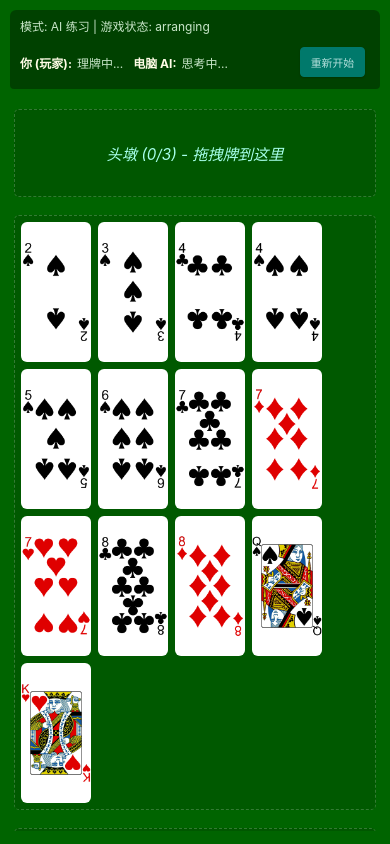
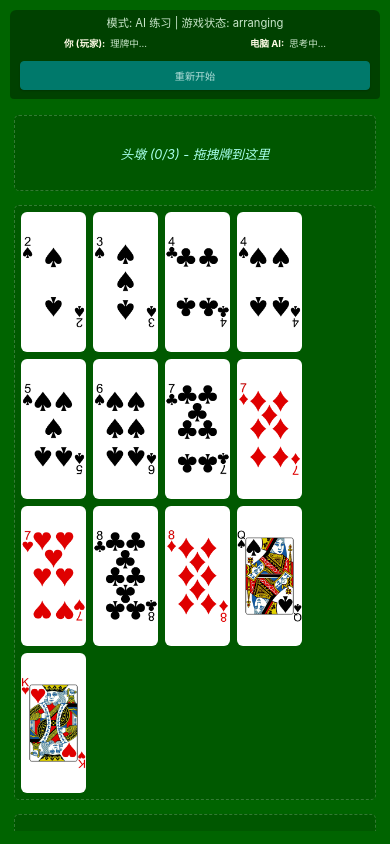
Before and after one commit to wen952555/sss, a Vue app in the folder frontend/: page / in a window 390 px wide. Both pictures are taken after a click on the button "开始牌局". Built offline with nearby package versions, Linux system fonts and the light colour scheme.

Commit message:
Update main.css

```diff
--- a/frontend/src/assets/main.css
+++ b/frontend/src/assets/main.css
@@ -1,75 +1,40 @@
 /* frontend/src/assets/main.css */
+/* ... (html, body, #app, .card, .card img, .card-container 等核心样式与上一版成功显示的版本相同) ... */
 html, body {
-  height: 100% !important;
-  margin: 0 !important;
-  font-family: -apple-system, BlinkMacSystemFont, "Segoe UI", Roboto, Helvetica, Arial, sans-serif, "Apple Color Emoji", "Segoe UI Emoji", "Segoe UI Symbol";
-  background-color: #006400 !important; /* 深绿色 */
-  color: #e8f5e9 !important;
-  overflow: hidden !important;
-  -webkit-tap-highlight-color: transparent !important;
+  height: 100% !important; margin: 0 !important; font-family: -apple-system, BlinkMacSystemFont, "Segoe UI", Roboto, Helvetica, Arial, sans-serif;
+  background-color: #006400 !important; color: #e8f5e9 !important;
+  overflow: hidden !important; -webkit-tap-highlight-color: transparent !important;
 }
-
 #app, #app-container.app-flex-container {
   min-height: 100vh !important; height: 100% !important; display: flex !important; flex-direction: column !important;
   padding: 5px !important; box-sizing: border-box !important; overflow: hidden !important;
   background-color: transparent !important;
 }
-
-/* --- 卡片样式 --- */
 .card {
-  /* 您可以根据需要调整这里的桌面端基础尺寸 */
-  width: 100px !important;  /* 当前桌面尺寸 */
-  height: 140px !important; /* 当前桌面尺寸 */
-
-  border: none !important;
-  outline: none !important;
-  box-sizing: border-box !important;
-
-  border-radius: 6px !important;
-  background-color: #FFFFFF !important;
-  color: #212121 !important;
-
-  display: flex !important;
-  justify-content: center !important;
-  align-items: center !important;
-  cursor: grab !important;
-  user-select: none !important;
-  box-shadow: none !important;
-  transition: transform 0.1s ease-out !important;
-  overflow: hidden !important;
-  padding: 0 !important;
-  margin: 2px !important;
+  width: 100px !important; height: 140px !important; border: none !important; outline: none !important;
+  box-sizing: border-box !important; border-radius: 6px !important; background-color: #FFFFFF !important;
+  color: #212121 !important; display: flex !important; justify-content: center !important;
+  align-items: center !important; cursor: grab !important; user-select: none !important;
+  box-shadow: none !important; transition: transform 0.1s ease-out !important;
+  overflow: hidden !important; padding: 0 !important; margin: 2px !important;
 }
-
 .card img {
-  display: block !important;
-  width: 101% !important;   /* 保持这个技巧来尝试隐藏图片边缘 */
-  height: 101% !important;
-  object-fit: contain !important;
-  pointer-events: none !important;
+  display: block !important; width: 100% !important; height: 100% !important;
+  object-fit: contain !important; pointer-events: none !important;
   border-radius: 5px !important;
 }
-
-.card.dragging {
-  opacity: 0.8 !important;
-  transform: scale(1.1) rotate(3deg) !important;
-  z-index: 2000 !important;
-}
-
-/* --- 卡片容器及其他元素样式 (与上一版基本一致，确保 !important) --- */
+.card.dragging { opacity: 0.8 !important; transform: scale(1.1) rotate(3deg) !important; z-index: 2000 !important; }
 .card-container {
   display: flex !important; flex-wrap: wrap !important; gap: 6px !important;
-  min-height: calc(140px + 12px) !important; /* 基于当前卡片高度 */
-  border: 1px dashed rgba(255, 255, 255, 0.2) !important;
-  padding: 6px !important; border-radius: 5px !important;
-  position: relative !important; align-items: flex-start !important; justify-content: flex-start !important;
-  background-color: rgba(0, 0, 0, 0.1) !important;
-  margin-bottom: 10px !important; width: 100% !important; box-sizing: border-box !important;
+  min-height: calc(140px + 12px) !important; border: 1px dashed rgba(255, 255, 255, 0.2) !important;
+  padding: 6px !important; border-radius: 5px !important; position: relative !important;
+  align-items: flex-start !important; justify-content: flex-start !important;
+  background-color: rgba(0, 0, 0, 0.1) !important; margin-bottom: 10px !important;
+  width: 100% !important; box-sizing: border-box !important;
 }
 .card-container.is-empty { background-color: rgba(0, 0, 0, 0.12) !important; display: flex !important; align-items: center !important; justify-content: center !important; }
 .drag-over { border-color: #a5d6a7 !important; border-style: solid !important; background-color: rgba(129, 199, 132, 0.3) !important; }
 .drop-placeholder { color: #a7ffeb !important; font-style: italic !important; text-align: center !important; width: 100% !important; font-size: 0.95em !important; padding: 12px 0 !important; }
-
 button { background-color: #1b5e20 !important; color: #e8f5e9 !important; padding: 10px 16px !important; margin: 5px !important;
   border: 1px solid #003300 !important; border-radius: 4px !important; cursor: pointer !important; font-size: 1em !important;
   box-shadow: 0 1px 2px rgba(0,0,0,0.2) !important; transition: background-color 0.2s, box-shadow 0.2s !important; }
@@ -79,22 +44,61 @@ button:disabled { background-color: rgba(255,255,255,0.1) !important; color: rgb
 input[type=text] { padding: 8px !important; margin: 5px !important; border-radius: 4px !important; border: 1px solid rgba(255,255,255,.3) !important;
   background-color: rgba(0,0,0,0.15) !important; color: #e8f5e9 !important; }
 input[type=text]::placeholder { color: rgba(255,255,255,0.5) !important; }
-
 .global-error { margin-bottom: 10px !important; flex-shrink: 0 !important; }
 .game-area { background-color: transparent !important; border-radius: 6px !important; display: flex !important; flex-direction: column !important; overflow: hidden !important; flex-grow: 1 !important; border: none !important; }
 .app-flex-grow { flex-grow: 1 !important; display: flex !important; flex-direction: column !important; min-height: 0 !important; overflow: hidden !important; }
-.top-info-bar { background-color: rgba(0, 0, 0, 0.35) !important; color: #c8e6c9 !important; padding: 7px 10px !important; border-radius: 4px !important;
-  margin-bottom: 10px !important; display: flex !important; justify-content: space-between !important; align-items: center !important;
-  font-size: 0.9em !important; flex-shrink: 0 !important; flex-wrap: wrap !important; gap: 8px !important; }
+
+/* --- 顶部信息栏优化 --- */
+.top-info-bar {
+  background-color: rgba(0, 0, 0, 0.35) !important;
+  color: #c8e6c9 !important;
+  padding: 6px 8px !important; /* 减少padding */
+  border-radius: 4px !important;
+  margin-bottom: 8px !important; /* 与下方牌桌间距 */
+  display: flex !important;
+  /* flex-wrap: wrap; */ /* 默认是 nowrap，如果空间不够会导致溢出或压缩，改为 wrap */
+  flex-wrap: wrap !important; /* 允许换行 */
+  justify-content: space-between !important;
+  align-items: center !important;
+  font-size: 0.85em !important; /* 整体字体缩小 */
+  flex-shrink: 0 !important;
+  gap: 5px !important; /* 项目之间的间隙，也作用于换行后的垂直间隙 */
+}
+.game-status-mode {
+  /* flex-grow: 1; */ /* 移除，让其内容决定宽度 */
+  white-space: nowrap; /* 防止文字内部换行 */
+  margin-right: 5px; /* 和右边元素稍微隔开 */
+}
+.player-statuses-inline {
+  display: flex;
+  gap: 8px; /* 玩家状态之间的间距 */
+  /* flex-grow: 1; */ /* 让它能占据一些空间，但也要能收缩 */
+  flex-shrink: 1; /* 允许收缩 */
+  min-width: 0; /* 配合 flex-shrink，允许收缩到很小 */
+  white-space: nowrap; /* 防止内部状态文字换行 */
+  overflow: hidden; /* 如果实在太长，隐藏溢出 */
+  text-overflow: ellipsis; /* 显示省略号 */
+}
+.player-status-item {
+  display: flex;
+  align-items: center;
+  gap: 4px; /* 缩小内部间距 */
+}
 .player-status-item strong { color: #fffde7 !important; }
-.restart-button-inline { background-color: #004d40 !important; border: 1px solid #00796b !important;
-  color: #b2dfdb !important; padding: 6px 10px !important; font-size: 0.9em !important; }
+.restart-button-inline {
+  background-color: #004d40 !important; border: 1px solid #00796b !important;
+  color: #b2dfdb !important; padding: 5px 8px !important; /* 按钮再小一点 */
+  font-size: 0.85em !important; /* 按钮字体也小一点 */
+  white-space: nowrap; /* 防止按钮文字换行 */
+  margin-left: auto; /* 尝试将按钮推到最右边（如果前面元素允许收缩） */
+}
 .restart-button-inline:hover { background-color: #00695c !important; }
+
+/* ... (GameBoard.vue 主体区域及内部样式与上一版一致，这里省略，请确保它们在 main.css 中) ... */
 .game-board-main-area { margin-top: 0 !important; flex-grow: 1 !important; display: flex !important; flex-direction: column !important; overflow: hidden !important; }
 .idle-message, .dealing-message, .message-area { text-align: center !important; padding: 20px !important; font-size: 1.05em !important; color: #80cbc4 !important;
     flex-grow: 1 !important; display: flex !important; align-items: center !important; justify-content: center !important; }
 .error { background-color: #d32f2f !important; color: #ffcdd2 !important; padding: 10px !important; border-radius: 4px !important; margin-bottom: 10px !important; border: 1px solid #c62828 !important; }
-
 .game-board-container { padding: 5px 2px !important; display: flex !important; flex-direction: column !important; flex-grow: 1 !important; overflow: hidden !important; }
 .player-area { margin-bottom: 8px !important; display: flex !important; flex-direction: column !important; flex-grow: 1 !important;
   overflow-y: auto !important; padding: 5px 2px !important; -webkit-overflow-scrolling: touch !important; gap: 8px !important; }
@@ -113,20 +117,55 @@ input[type=text]::placeholder { color: rgba(255,255,255,0.5) !important; }
 .ai-hand-showdown h4 { color: #81d4fa !important; }
 .ai-hand-showdown .card-container { background-color: rgba(0,0,0,0.12) !important; }
 
+
 /* 媒体查询，针对手机等小屏幕 */
-@media (max-width: 768px) {
+@media (max-width: 768px) { /* 平板及大手机 */
   .card { width: 75px !important; height: 105px !important; border-radius: 5px !important; padding: 0 !important; }
-  .card img { border-radius: 4px !important; width: 101% !important; height: 101% !important; }
+  .card img { border-radius: 4px !important; }
   .card-container { min-height: calc(105px + 10px) !important; gap: 5px !important; padding: 5px !important; }
   .initial-hand-area .card-container { min-height: calc(105px * 2 + 5px + 10px) !important; }
-  .top-info-bar { font-size: 0.85em !important; }
+  .top-info-bar { font-size: 0.8em !important; padding: 5px 7px !important; gap: 5px !important;} /* 字体再小点，padding减小 */
+  .player-statuses-inline { gap: 6px !important; font-size: 0.9em !important; }
+  .restart-button-inline { padding: 4px 7px !important; font-size: 0.8em !important; }
   .submit-hand-button { font-size: 0.95em !important; padding: 9px 15px !important; }
 }
-@media (max-width: 480px) {
-  .card { width: calc(100% / 6 - 4px) !important; min-width: 58px !important; max-width: 70px !important; /* 手机上卡片尺寸再大一点 */
-    height: auto !important; aspect-ratio: 2.5 / 3.5 !important; border-radius: 4px !important; padding: 0 !important; }
-  .card img { border-radius: 3px !important; width: 101% !important; height: 101% !important;}
-  .card-container { min-height: calc(80px + 8px) !important; gap: 3px !important; padding: 4px !important; } /* 基于约58x80的卡片 */
-  .initial-hand-area .card-container { min-height: calc(80px * 2 + 3px + 8px) !important; }
-  .top-info-bar { font-size: 0.75em !important; }
+
+@media (max-width: 480px) { /* 常规手机 */
+  .card {
+    width: calc(100% / 6 - 4px) !important; /* 一行6张 */
+    min-width: 50px !important; /* 最小宽度 */
+    max-width: 65px !important;
+    height: auto !important; aspect-ratio: 2.5 / 3.5 !important;
+    border-radius: 4px !important; padding: 0 !important;
+    margin: 1px !important; /* 手机上卡片间距更小 */
+  }
+  .card img { border-radius: 3px !important; }
+  .card-container { min-height: calc(70px + 6px) !important; gap: 3px !important; padding: 4px !important; margin-bottom: 6px !important;}
+  .initial-hand-area .card-container { min-height: calc(70px * 2 + 3px + 6px) !important; }
+
+  .top-info-bar {
+    font-size: 0.7em !important; /* 极小字体 */
+    padding: 4px 5px !important;
+    margin-bottom: 6px !important;
+    gap: 3px !important; /* 元素间最小间隙 */
+    /* flex-direction: column; /* 在非常窄的屏幕上，可以考虑让顶部信息栏垂直排列 */
+    /* align-items: flex-start; */
+  }
+  .game-status-mode { margin-right: 0; width: 100%; text-align: center; margin-bottom: 3px;} /* 模式状态占一行 */
+  .player-statuses-inline { width: 100%; justify-content: space-around; gap: 5px !important; font-size: 0.85em !important; margin: 0 0 3px 0;}
+  .restart-button-inline { padding: 3px 5px !important; font-size: 0.75em !important; width: 100%;} /* 重开按钮占一行 */
+
+  .submit-hand-button { font-size: 0.9em !important; padding: 8px 12px !important; }
+  .drop-placeholder { font-size: 0.8em !important; padding: 6px 0 !important; }
+  .showdown-area { padding: 8px !important; max-height: 25vh !important; }
 }
+
+@media (max-width: 360px) { /* 更小手机屏幕 */
+    .card {
+        min-width: 45px !important;
+        max-width: 55px !important;
+    }
+    .card-container { min-height: calc(65px + 6px) !important;}
+    .initial-hand-area .card-container { min-height: calc(65px * 2 + 2px + 6px) !important; }
+    .top-info-bar { font-size: 0.65em !important; }
+}
```
